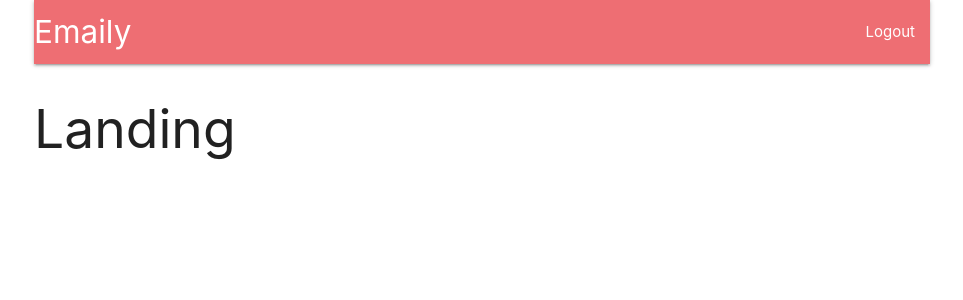
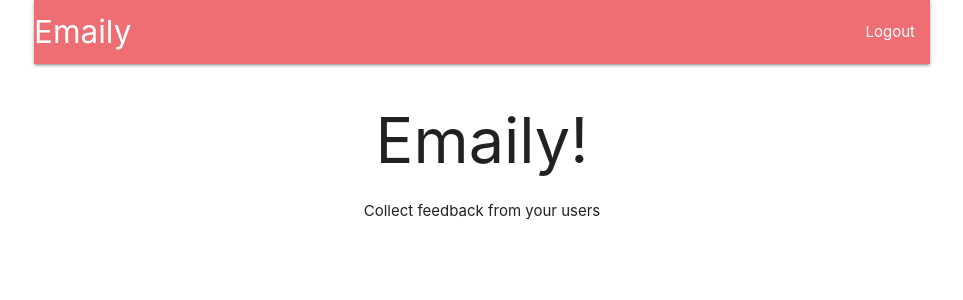
Before and after one commit to basantpatidar/zip-zip-server, a React (Create React App) app in the folder client/: page / in a window 1280 px wide. Shown: the top 300 px of the page, without its empty margins (158-1121 px from the left). Built offline with nearby package versions, Linux system fonts and the light colour scheme; no server answers.

Commit message:
l92 sec7 header and auth completed

```diff
--- a/client/src/components/App.js
+++ b/client/src/components/App.js
@@ -4,10 +4,10 @@ import { connect } from "react-redux";
 import * as actions from "../actions";
 
 import Header from "./Header";
+import Landing from "./Landing";
 
 const Dashboard = () => <h2>Dashboard</h2>;
 const SurveyNew = () => <h2>SurveyNew</h2>;
-const Landing = () => <h2>Landing</h2>;
 
 class App extends React.Component {
   componentDidMount() {
--- a/client/src/components/Header.js
+++ b/client/src/components/Header.js
@@ -1,5 +1,6 @@
 import React, { Component } from "react";
 import { connect } from "react-redux";
+import { Link } from "react-router-dom";
 
 class Header extends Component {
   renderContent() {
@@ -25,7 +26,12 @@ class Header extends Component {
     return (
       <nav>
         <div className="nav-wrapper">
-          <a className="left brand-logo">Emaily</a>
+          <Link
+            to={this.props.auth ? "/surveys" : "/"}
+            className="left brand-logo"
+          >
+            Emaily
+          </Link>
           <ul className="right">{this.renderContent()}</ul>
         </div>
       </nav>
--- /dev/null
+++ b/client/src/components/Landing.js
@@ -0,0 +1,11 @@
+import React from "react";
+
+const Landing = () => {
+  return (
+    <div style={{ textAlign: "center" }}>
+      <h1>Emaily!</h1>
+      Collect feedback from your users
+    </div>
+  );
+};
+export default Landing;
```
